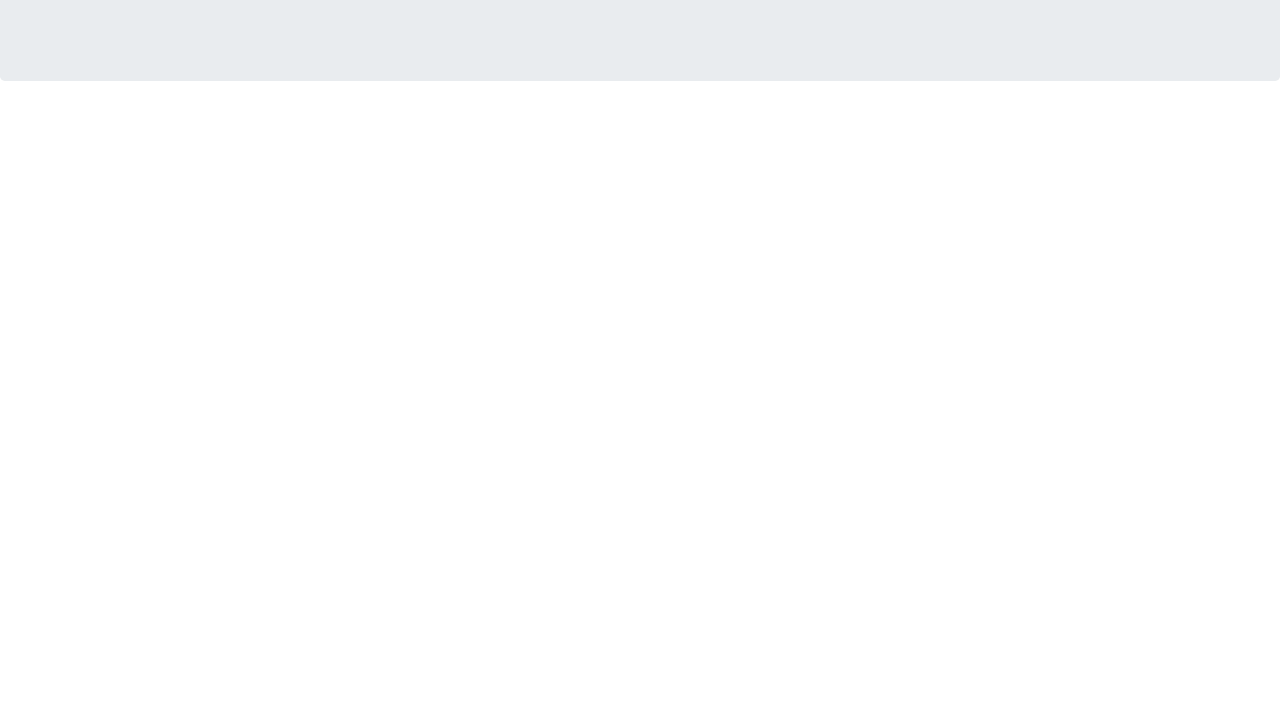
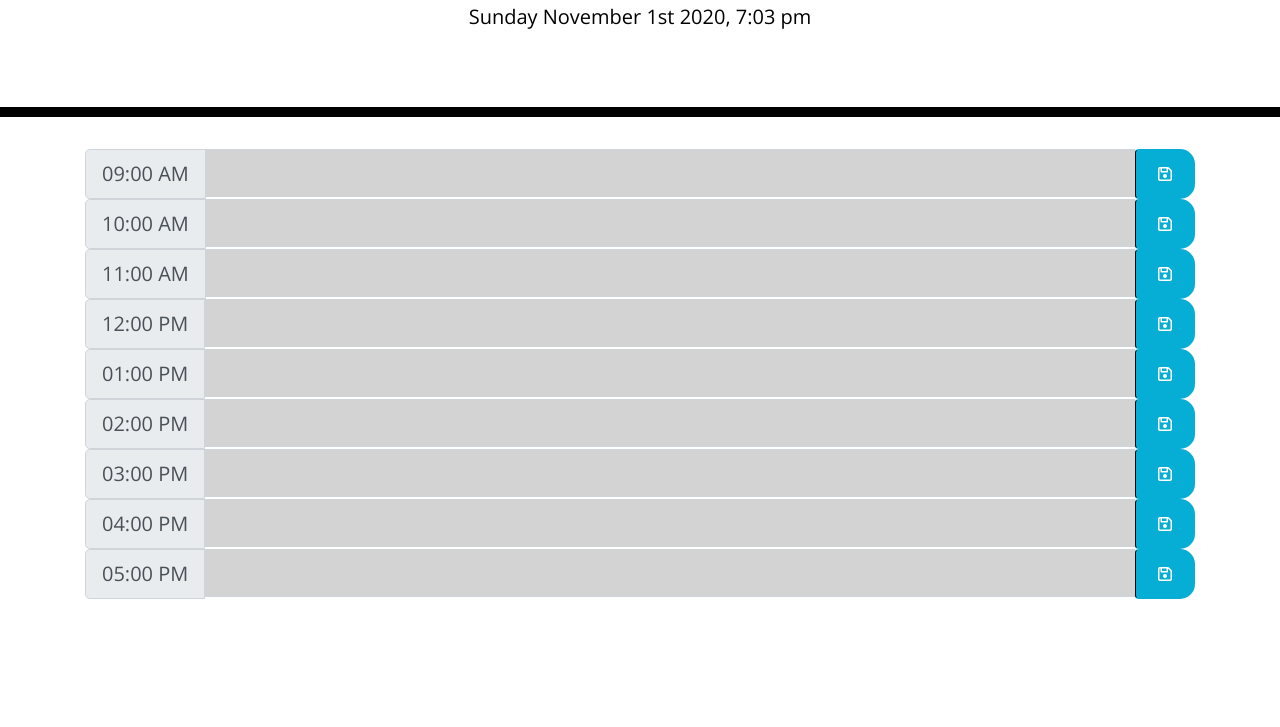
Before and after one commit to Nicksal91/Put-it-on-the-calendar-, a plain HTML site: page index.html in a window 1280 px wide. Shown: the part 187-914 px from the top of the page. Before the commit the page ends 800 px from the top, so only its background shows below. Drawn offline with nearby package versions, Linux system fonts and the light colour scheme.

Commit message:
second commit

```diff
--- a/index.html
+++ b/index.html
@@ -1,38 +1,122 @@
 <!DOCTYPE html>
 <html lang="en">
-  <head>
+
+<head>
     <meta charset="UTF-8" />
     <meta name="viewport" content="width=device-width, initial-scale=1.0" />
     <meta http-equiv="X-UA-Compatible" content="ie=edge" />
-    <link
-      rel="stylesheet"
-      href="https://stackpath.bootstrapcdn.com/bootstrap/4.3.1/css/bootstrap.min.css"
-    />
-    <link
-      rel="stylesheet"
-      href="https://use.fontawesome.com/releases/v5.8.1/css/all.css"
-      integrity="sha384-50oBUHEmvpQ+1lW4y57PTFmhCaXp0ML5d60M1M7uH2+nqUivzIebhndOJK28anvf"
-      crossorigin="anonymous"
-    />
-    <link
-      href="https://fonts.googleapis.com/css?family=Open+Sans&display=swap"
-      rel="stylesheet"
-    />
-    <link rel="stylesheet" href="style.css" />
+    <!-- Bootstrap -->
+    <link rel="stylesheet" href="https://stackpath.bootstrapcdn.com/bootstrap/4.3.1/css/bootstrap.min.css" />
+    <link rel="stylesheet" href="https://use.fontawesome.com/releases/v5.8.1/css/all.css"
+        integrity="sha384-50oBUHEmvpQ+1lW4y57PTFmhCaXp0ML5d60M1M7uH2+nqUivzIebhndOJK28anvf" crossorigin="anonymous" />
+    <link href="https://fonts.googleapis.com/css?family=Open+Sans&display=swap" rel="stylesheet" />
+    <link rel="stylesheet" href="stylesheet.css" />
+    <script src="https://kit.fontawesome.com/d3bce829f3.js" crossorigin="anonymous"></script>
+
+
+    <!-- Title-->
     <title>Work Day Scheduler</title>
-  </head>
+</head>
 
-  <body>
+<body>
+    <!-- Header -->
     <header class="jumbotron">
-      <h1 class="display-3">Work Day Scheduler</h1>
-      <p class="lead">A simple calendar app for scheduling your work day</p>
-      <p id="currentDay" class="lead"></p>
+        <h1 class="display-3">Schedule Your Work Day</h1>
+        <p class="lead">Lets check out what your day looks like</p>
+        <p id="currentDay" class="lead"></p>
     </header>
+
     <div class="container">
-      <!-- Timeblocks go here -->
+        <!-- 9AM Timeblocks -->
+        <div class="input-group input-group-lg" data-hour="9">
+            <div class="input-group-prepend">
+                <!-- Added time-block class -->
+                <span class="input-group-text time-block block1"></span>
+            </div>
+            <input type="text" class="form-control form9" aria-label="Large">
+
+            <button class="btn saveBtn"><i class="far fa-save"></i></button>
+
+        </div>
+        <!-- 10AM Timeblocks -->
+        <div class="input-group input-group-lg" data-hour="10">
+            <div class="input-group-prepend">
+                <span class="input-group-text time-block block2"></span>
+            </div>
+            <input type="text" class="form-control form10" aria-label="Large">
+            <button class="btn saveBtn"><i class="far fa-save"></i></button>
+
+        </div>
+        <!-- 11AM Timeblocks -->
+        <div class="input-group input-group-lg" data-hour="11">
+            <div class="input-group-prepend">
+                <span class="input-group-text time-block block3"></span>
+            </div>
+            <input type="text" class="form-control form11" aria-label="Large">
+            <button class="btn saveBtn"><i class="far fa-save"></i></button>
+
+        </div>
+        <!-- 12PM Timeblocks -->
+        <div class="input-group input-group-lg" data-hour="12">
+            <div class="input-group-prepend">
+                <span class="input-group-text time-block block4"></span>
+            </div>
+            <input type="text" class="form-control form12" aria-label="Large">
+            <button class="btn saveBtn"><i class="far fa-save"></i></button>
+
+        </div>
+        <!-- 1PM Timeblocks -->
+        <div class="input-group input-group-lg" data-hour="1">
+            <div class="input-group-prepend">
+                <span class="input-group-text time-block block5"></span>
+            </div>
+            <input type="text" class="form-control form1" aria-label="Large">
+            <button class="btn saveBtn"><i class="far fa-save"></i></button>
+
+        </div>
+        <!-- 2PM Timeblocks -->
+        <div class="input-group input-group-lg" data-hour="2">
+            <div class="input-group-prepend">
+                <span class="input-group-text time-block block6"></span>
+            </div>
+            <input type="text" class="form-control form2" aria-label="Large">
+            <button class="btn saveBtn"><i class="far fa-save"></i></button>
+
+        </div>
+        <!-- 3PM Timeblocks -->
+        <div class="input-group input-group-lg" data-hour="3">
+            <div class="input-group-prepend">
+                <span class="input-group-text time-block block7"></span>
+            </div>
+            <input type="text" class="form-control form3" aria-label="Large">
+            <button class="btn saveBtn"><i class="far fa-save"></i></button>
+
+        </div>
+        <!-- 4PM Timeblocks -->
+        <div class="input-group input-group-lg" data-hour="4">
+            <div class="input-group-prepend">
+                <span class="input-group-text time-block block8"></span>
+            </div>
+            <input type="text" class="form-control form4" aria-label="Large">
+            <button class="btn saveBtn"><i class="far fa-save"></i></button>
+
+        </div>
+        <!-- 5PM Timeblocks go here -->
+        <div class="input-group input-group-lg" data-hour="5">
+            <div class="input-group-prepend">
+                <span class="input-group-text time-block block9"></span>
+            </div>
+            <input type="text" class="form-control form5" aria-label="Large">
+            <button class="btn saveBtn"><i class="far fa-save"></i></button>
+
+        </div>
     </div>
 
-    <script src="https://cdnjs.cloudflare.com/ajax/libs/jquery/3.2.1/jquery.min.js"></script>
+
+    <!--Jquery and Moment JS links-->
+    <script src="https://code.jquery.com/jquery-3.4.1.min.js"></script>
     <script src="https://cdnjs.cloudflare.com/ajax/libs/moment.js/2.24.0/moment.min.js"></script>
-  </body>
+    <script src="script.js"></script>
+</body>
+
 </html>
--- a/script.js
+++ b/script.js
@@ -0,0 +1,188 @@
+moment(Date);
+$("#currentDay").text(moment().format('dddd MMMM Do YYYY, h:mm a'));
+
+var currentTime = moment();
+
+currentTime = currentTime.startOf("hour");
+
+var beforeTime = moment().startOf('day').add(9, "hours");
+
+// Time blocks
+
+var time1 = beforeTime.add(0, "h");
+
+time1 = time1.format('hh:mm A');
+
+$(".block1").text(time1);
+
+var time2 = beforeTime.add(1, "h");
+time2 = time2.format('hh:mm A');
+
+$(".block2").text(time2);
+
+var time3 = beforeTime.add(1, "h");
+time3 = time3.format('hh:mm A');
+
+$(".block3").text(time3);
+
+var time4 = beforeTime.add(1, "h");
+time4 = time4.format('hh:mm A');
+
+$(".block4").text(time4);
+
+var time5 = beforeTime.add(1, "h");
+time5 = time5.format('hh:mm A');
+
+$(".block5").text(time5);
+
+var time6 = beforeTime.add(1, "h");
+time6 = time6.format('hh:mm A');
+
+$(".block6").text(time6);
+
+var time7 = beforeTime.add(1, "h");
+time7 = time7.format('hh:mm A');
+
+$(".block7").text(time7);
+
+var time8 = beforeTime.add(1, "h");
+time8 = time8.format('hh:mm A');
+
+$(".block8").text(time8);
+
+var time9 = beforeTime.add(1, "h");
+time9 = time9.format('hh:mm A');
+
+$(".block9").text(time9);
+
+
+function testTime() {
+    // Add time1 9AM
+    time1 = moment().startOf('day').add(9, "hours");
+    // Adjusts current time to the hour
+    currentTime = currentTime.startOf("hour");
+    // Add time1 if/else
+    if (currentTime.isAfter(time1)) {
+        $(".form9").addClass("past");
+    }
+    else if (currentTime.isBefore(time1)) {
+        $(".form9").addClass("future");
+    }
+    else if (currentTime.isSame(time1)) {
+        $(".form9").addClass("present");
+    };
+    // Add time2 10AM
+    time2 = moment().startOf('day').add(10, "hours");
+    // Add time2 if/else
+    if (currentTime.isAfter(time2)) {
+        $(".form10").addClass("past");
+    }
+    else if (currentTime.isBefore(time2)) {
+        $(".form10").addClass("future");
+    }
+    else if (currentTime.isSame(time2)) {
+        $(".form10").addClass("present");
+    };
+    // time3 11AM
+    time3 = moment().startOf('day').add(11, "hours");
+    // Add time3 if/else
+    if (currentTime.isAfter(time3)) {
+        $(".form11").addClass("past");
+    }
+    else if (currentTime.isBefore(time3)) {
+        $(".form11").addClass("future");
+    }
+    else if (currentTime.isSame(time3)) {
+        $(".form11").addClass("present");
+    };
+    // time4 12PM
+    time4 = moment().startOf('day').add(12, "hours");
+    // Add time4 if/else
+    if (currentTime.isAfter(time4)) {
+        $(".form12").addClass("past");
+    }
+    else if (currentTime.isBefore(time4)) {
+        $(".form12").addClass("future");
+    }
+    else if (currentTime.isSame(time4)) {
+        $(".form12").addClass("present");
+    };
+    // time5 1PM
+    time5 = moment().startOf('day').add(13, "hours");
+    // Add time5 if/else
+    if (currentTime.isAfter(time5)) {
+        $(".form1").addClass("past");
+    }
+    else if (currentTime.isBefore(time5)) {
+        $(".form1").addClass("future");
+    }
+    else if (currentTime.isSame(time5)) {
+        $(".form1").addClass("present");
+    };
+    // time6 2PM
+    time6 = moment().startOf('day').add(14, "hours");
+    // Add time6 if/else
+    if (currentTime.isAfter(time6)) {
+        $(".form2").addClass("past");
+    }
+    else if (currentTime.isBefore(time6)) {
+        $(".form2").addClass("future");
+    }
+    else if (currentTime.isSame(time6)) {
+        $(".form2").addClass("present");
+    };
+    // time7 3M
+    time7 = moment().startOf('day').add(15, "hours");
+    // Add time7 if/else
+    if (currentTime.isAfter(time7)) {
+        $(".form3").addClass("past");
+    }
+    else if (currentTime.isBefore(time7)) {
+        $(".form3").addClass("future");
+    }
+    else if (currentTime.isSame(time7)) {
+        $(".form3").addClass("present");
+    };
+    // time8 4pm
+    time8 = moment().startOf('day').add(16, "hours");
+    // Add time8 if/else
+    if (currentTime.isAfter(time8)) {
+        $(".form4").addClass("past");
+    }
+    else if (currentTime.isBefore(time8)) {
+        $(".form4").addClass("future");
+    }
+    else if (currentTime.isSame(time8)) {
+        $(".form4").addClass("present");
+    };
+    // time9 5pm
+    time9 = moment().startOf('day').add(17, "hours");
+    // Add time9 if/else
+    if (currentTime.isAfter(time9)) {
+        $(".form5").addClass("past");
+    }
+    else if (currentTime.isBefore(time9)) {
+        $(".form5").addClass("future");
+    }
+    else if (currentTime.isSame(time9)) {
+        $(".form5").addClass("present");
+    };
+}
+testTime();
+
+var x = [9, 10, 11, 12, 1, 2, 3, 4, 5];
+
+for (var i = 0; i < x.length; i++) {
+    var dataHour = localStorage.getItem(x[i]);
+
+    $(".form" + x[i]).val(dataHour);
+}
+
+$(".saveBtn").click(function () {
+    event.preventDefault();
+    var formValue = $(this).siblings(".form-control").val();
+    console.log("This worked");
+    var listItem = $(this).parent().data("hour");
+
+    localStorage.setItem(listItem, formValue);
+});
--- a/stylesheet.css
+++ b/stylesheet.css
@@ -1,9 +1,10 @@
+/* Body */
 body {
     font-family: 'Open Sans', sans-serif;
     font-size: 16px;
     line-height: 1;
   }
-
+  /* Textarea */
   textarea{
     background: transparent;
     border: none;
@@ -12,7 +13,7 @@ body {
     border-left: 1px solid black;
     padding: 10px;
   }
-
+  /* Jumbotron */
   .jumbotron {
     text-align: center;
     background-color: transparent;
@@ -20,43 +21,43 @@ body {
     border-radius: 0;
     border-bottom: 10px solid black;
   }
-
+  /* Description */
   .description{
     white-space: pre-wrap;
   }
-
-  .time-block{
+  /* Time block */
+  .time-block {
     text-align: center;
     border-radius: 15px;
   }
-
+   /* Row */
   .row {
     white-space: pre-wrap;
     height: 80px;
-    border-top: 1px solid white;;
+    border-top: 1px solid white;
   }
-
+  /* Hour */
   .hour {
-    background-color: #ffffff;
+    background-color: orangered;
     color: #000000;
     border-top: 1px dashed #000000;
   }
-
+  /* Past time */
   .past {
     background-color: #d3d3d3;
     color: white;
   }
-
+  /* Present time */
   .present {
     background-color: #ff6961;
     color: white;
   }
-
+  /* Future time */
   .future {
     background-color: #77dd77;
     color: white;
   }
-
+  /* Save Button */
   .saveBtn {
     border-left: 1px solid black;
     border-top-right-radius: 15px;
@@ -64,8 +65,18 @@ body {
     background-color: #06AED5;
     color: white;
   }
-
+  /* Save Button hover */
   .saveBtn i:hover {
     font-size: 20px;
     transition: all .3s ease-in-out;
   }
+/* Save icon */
+  .fa-save {
+      padding: 10px;
+
+  }
+
+/* Container */
+  .container {
+    margin-bottom: 10%;
+  }
```
